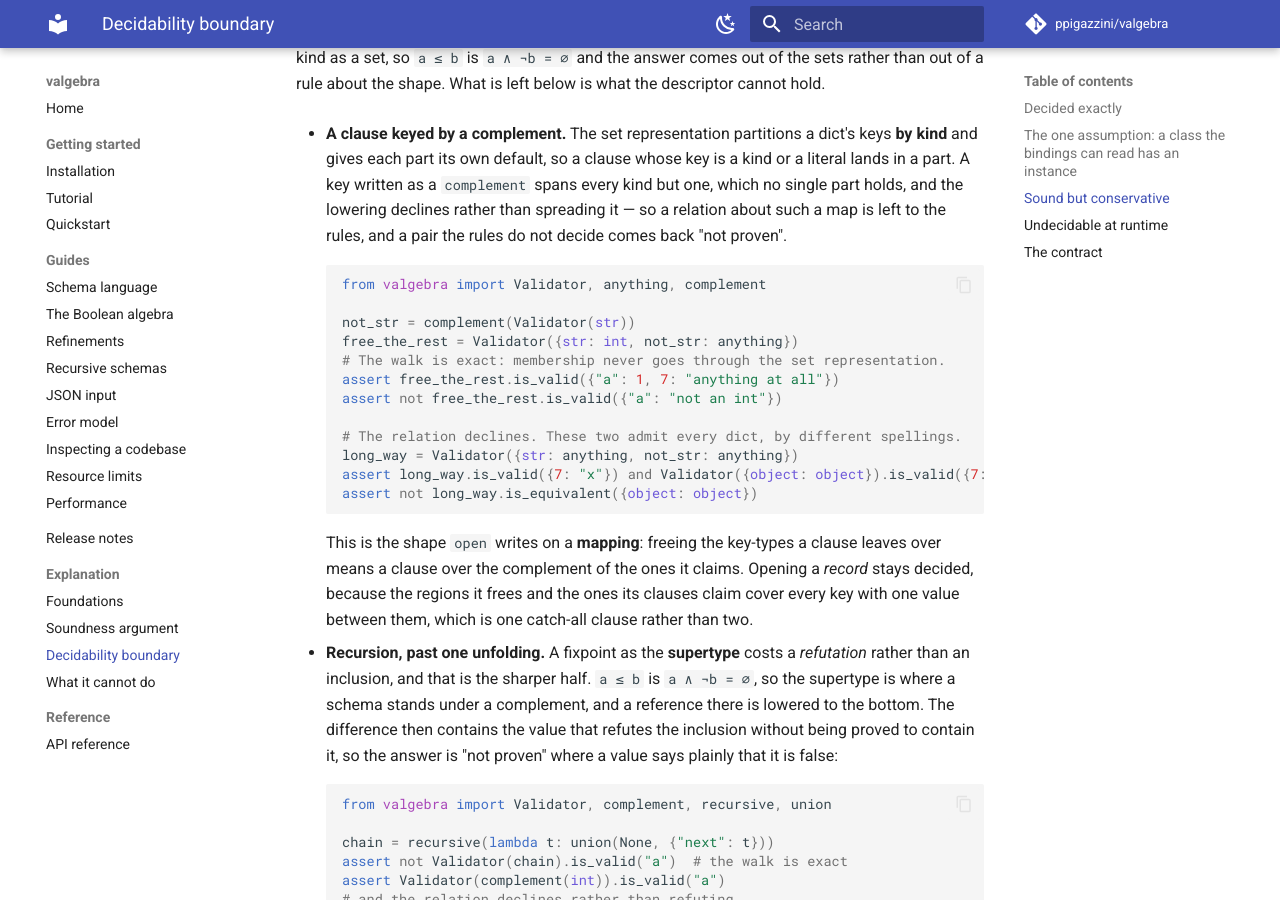
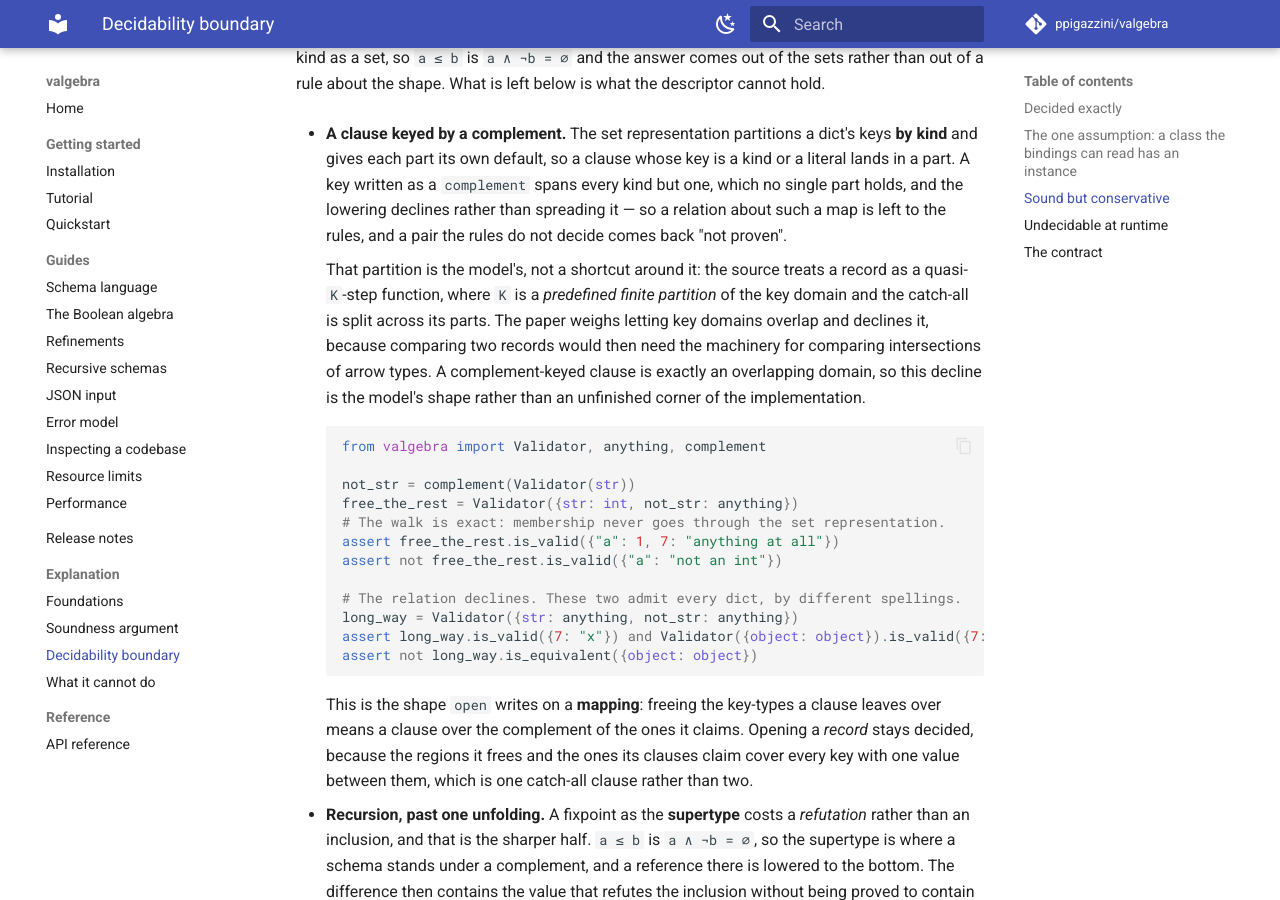
Before and after one commit to ppigazzini/valgebra, an MkDocs documentation site: the page built from docs/15-decidability.md, in a window 1280 px wide and 900 px high, scrolled down 7560 px. Built offline with MkDocs 1.6.1 and Material for MkDocs 9.7.7, drawn with Linux system fonts in a browser that asks for light colours; comment, search, counter and statistics services are not loaded.

Commit message:
docs: the record model's absence of a carrier is read from the paper
The refusal of a carrier for `KeyedMap` declined to say whether the source
treats one, on the ground that the paper's title names structs. The paper
settles it. Castagna's struct is an access style: the abstract defines one as a
record "accessed by providing nominal keys", and the introduction contrasts
`r.key`, which raises where the key is absent, with `r[keyexp]`, which does
not -- one record value, two ways of reading it, one record type covering both.
The word *nominal* qualifies the key. Records and maps alike interpret as
quasi-K-step functions from keys to values, and the section that weighs
variations weighs overlapping key domains and row polymorphism, never a tag.
The absence of a carrier is the model's, which is a stronger ground for the
refusal than an absence of guidance.

The same section sources a decline the boundary page explains by the
implementation. A clause keyed by a complement is undecided because the set
representation partitions a dict's keys by kind and no part holds a key-type
spanning every kind but one. That partition is the paper's `K`, a predefined
finite partition of the key domain, and the paper weighs letting domains
overlap and declines it: comparing two records would then need the machinery
for comparing intersections of arrow types. A complement-keyed clause is an
overlapping domain, so the decline has the shape of the model rather than of an
unfinished corner.

````diff
--- a/docs/15-decidability.md
+++ b/docs/15-decidability.md
@@ -378,6 +378,15 @@
   declines rather than spreading it — so a relation about such a map is left to
   the rules, and a pair the rules do not decide comes back "not proven".
 
+    That partition is the model's, not a shortcut around it: the source treats
+    a record as a quasi-`K`-step function, where `K` is a *predefined finite
+    partition* of the key domain and the catch-all is split across its parts.
+    The paper weighs letting key domains overlap and declines it, because
+    comparing two records would then need the machinery for comparing
+    intersections of arrow types. A complement-keyed clause is exactly an
+    overlapping domain, so this decline is the model's shape rather than an
+    unfinished corner of the implementation.
+
     ```python
     from valgebra import Validator, anything, complement
 
````
Also changed, not shown: docs/dev/01-schema-ir.md (+12 -6 lines).
